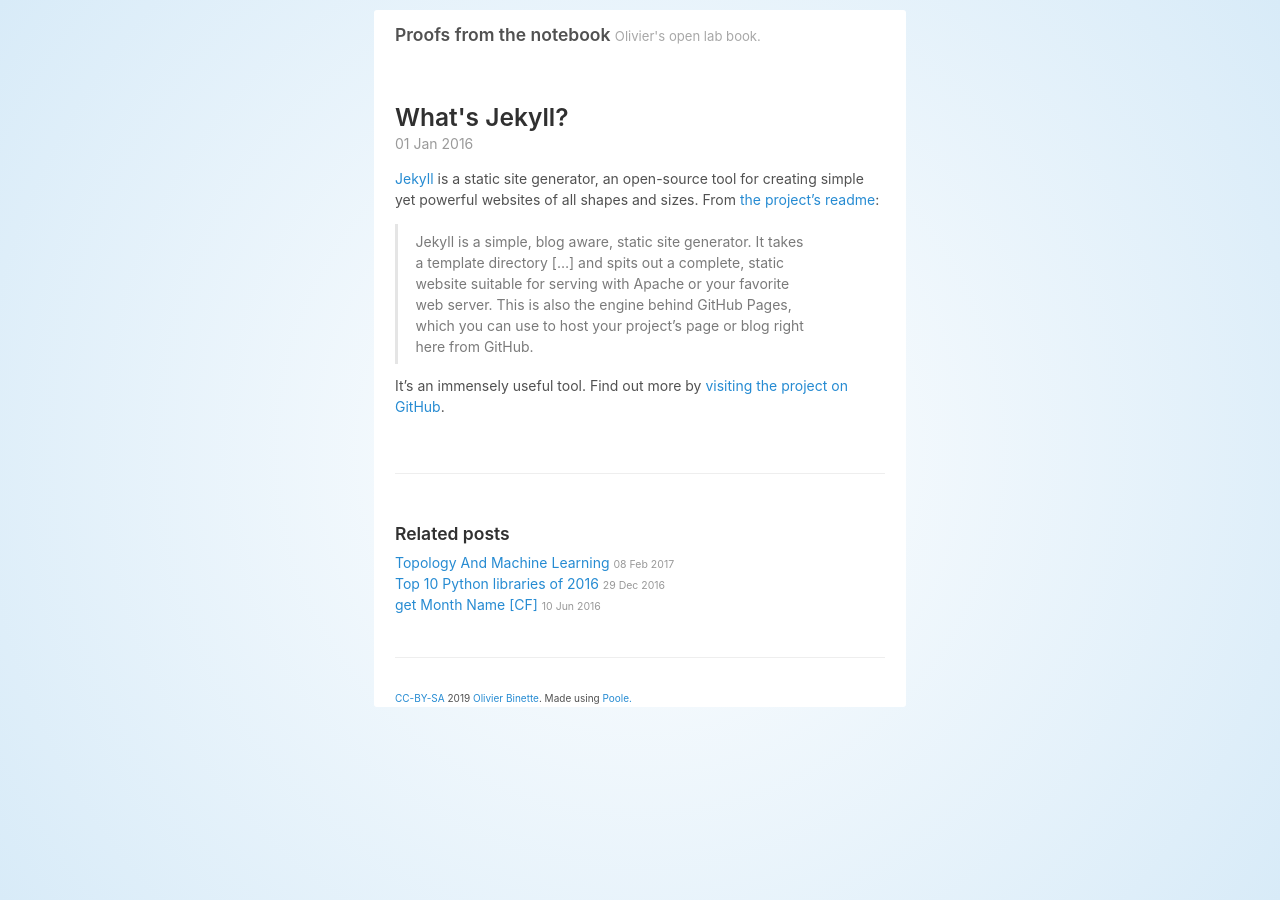
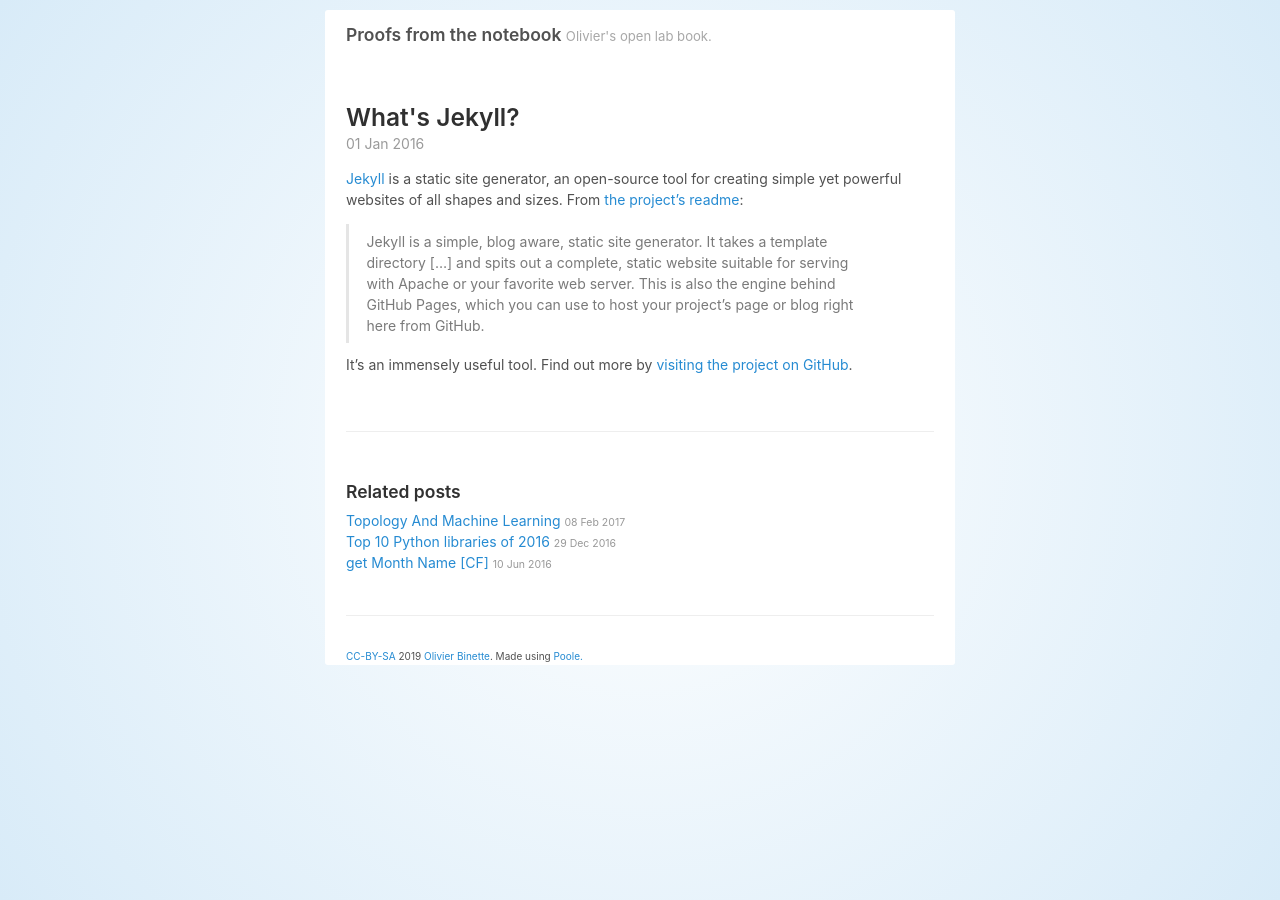
Before and after one commit to OlivierBinette/blog, a Jekyll site: the page built from _posts/2016-01-01-whats-jekyll.md, in a window 1280 px wide. Built offline with Jekyll 4.4.1, drawn with Linux system fonts in a browser that asks for light colours.

Commit message:
Update _layout.scss

```diff
--- a/_sass/_layout.scss
+++ b/_sass/_layout.scss
@@ -3,7 +3,7 @@
 // Styles for managing the structural hierarchy of the site.
 
 .container {
-  max-width: 38rem;
+  max-width: 45rem;
   padding-left:  1.5rem;
   padding-right: 1.5rem;
   margin-left:  auto;
@@ -11,5 +11,5 @@
 }
 
 footer {
-  margin-bottom: 2rem;
+  margin-bottom: 1rem;
 }
```
